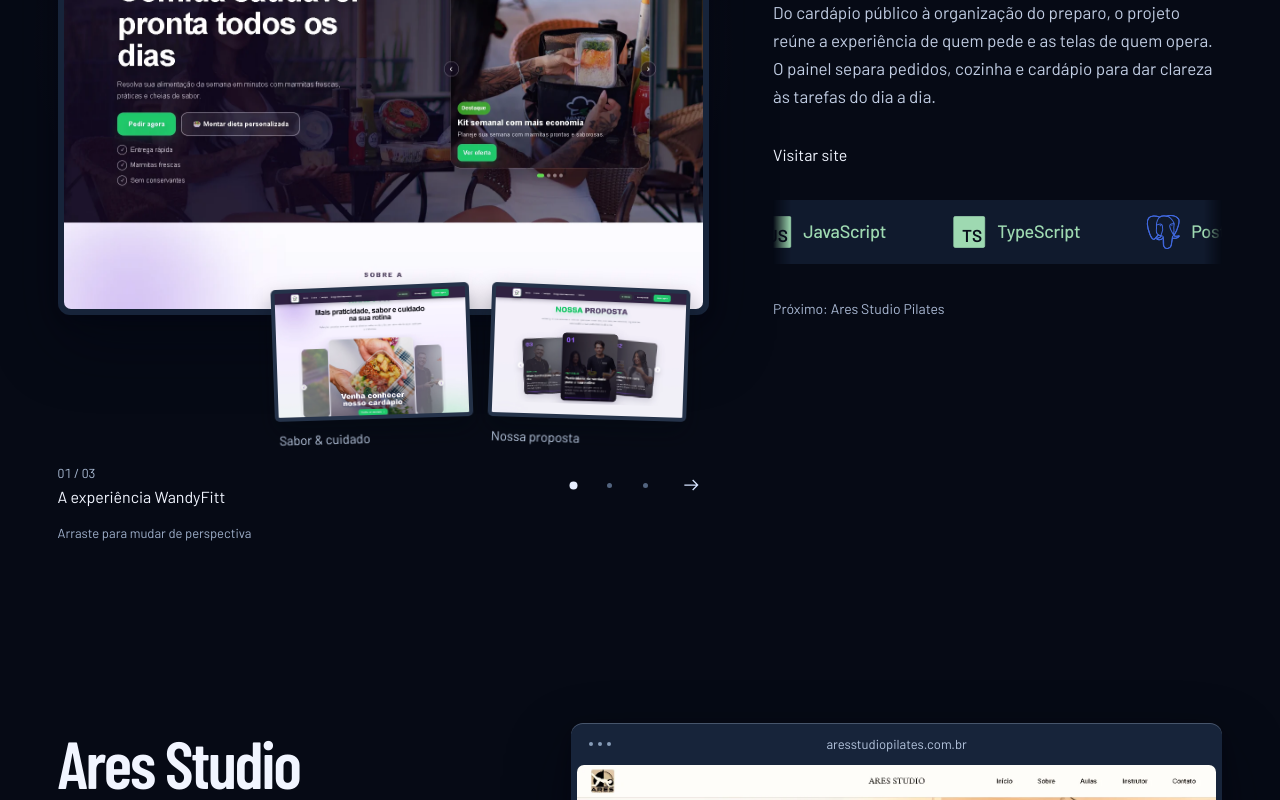
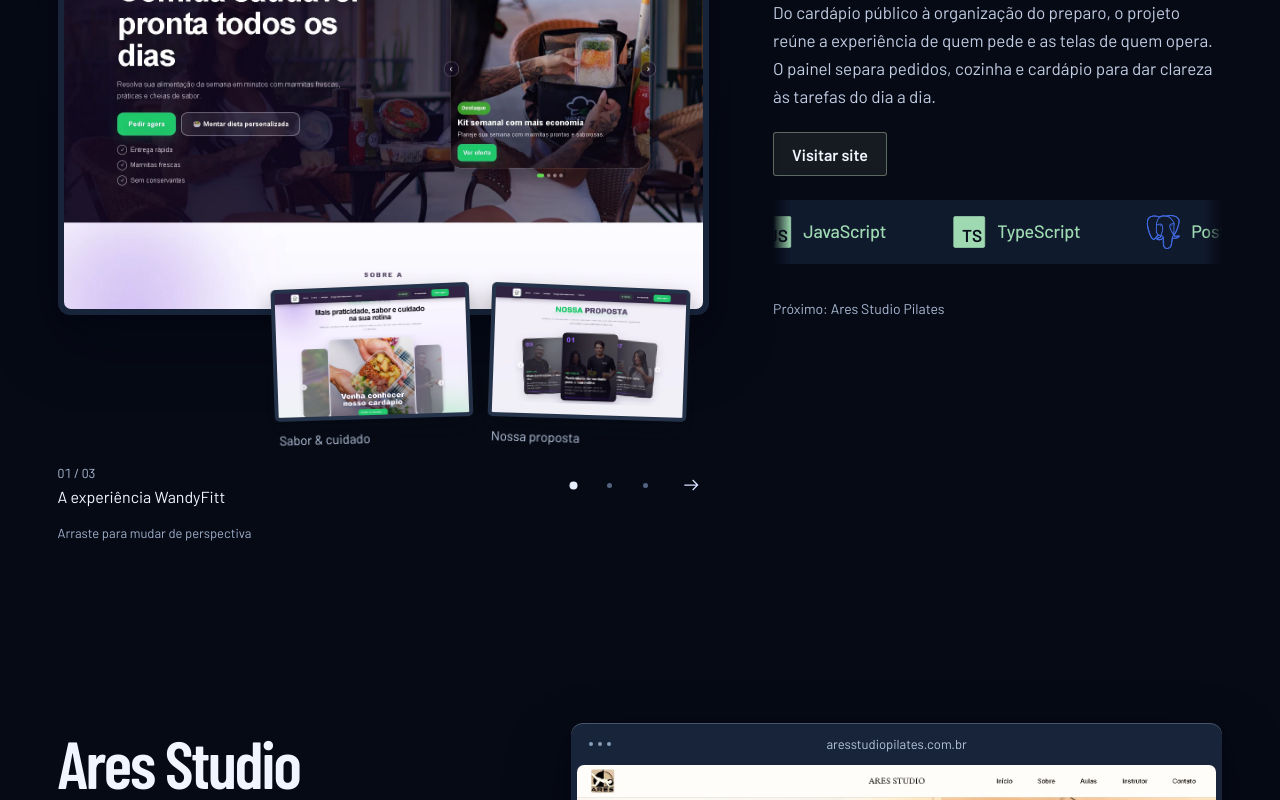
Before and after one commit to amadeii/Amadeitech, a React (Vite) app: page / in a window 1280 px wide. Shown: the part 3620-4420 px from the top of the page. Built offline with nearby package versions, Linux system fonts and the light colour scheme.

Commit message:
style: emphasize project links and update footer brand

```diff
--- a/src/App.tsx
+++ b/src/App.tsx
@@ -1049,7 +1049,7 @@ export default function App() {
         <div className="footer-bottom">
           <span>© {new Date().getFullYear()} AmadeiTech</span>
           <span className="developer-signature">
-            Desenvolvido por AmadeiDev
+            Desenvolvido por AmadeiTech
           </span>
           <a href="#inicio" className="back-top">
             Voltar ao início
--- a/src/showcases.css
+++ b/src/showcases.css
@@ -62,7 +62,26 @@
   display: inline-flex;
   margin-top: 22px;
   min-height: 44px;
+  padding: 10px 18px;
+  border: 1px solid color-mix(in srgb, var(--project-color), transparent 50%);
+  border-radius: 3px;
+  background: color-mix(in srgb, var(--project-color), transparent 90%);
+  color: #f1f5ff;
   font-size: 16px;
+  font-weight: 600;
+  transition:
+    background-color 180ms ease-out,
+    border-color 180ms ease-out;
+}
+.story-copy .project-link:focus-visible {
+  outline: 2px solid #8fb1ff;
+  outline-offset: 4px;
+}
+@media (hover: hover) and (pointer: fine) {
+  .story-copy .project-link:hover {
+    border-color: var(--project-color);
+    background: color-mix(in srgb, var(--project-color), transparent 82%);
+  }
 }
 .project .story-copy .technology-marquee {
   margin-top: 24px;
```
